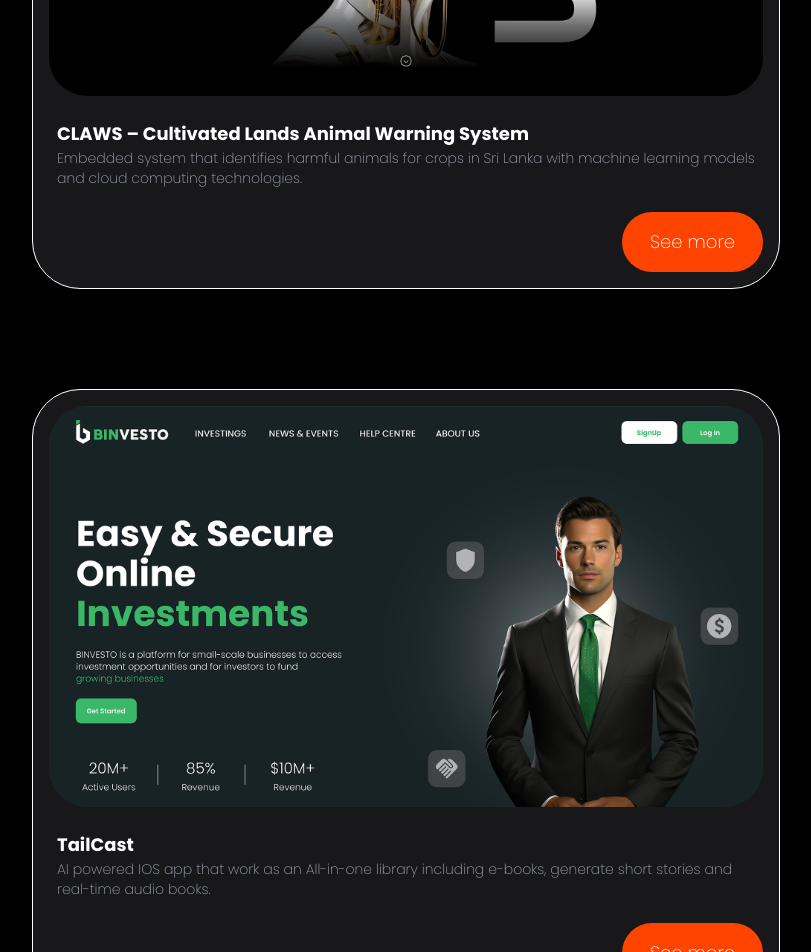
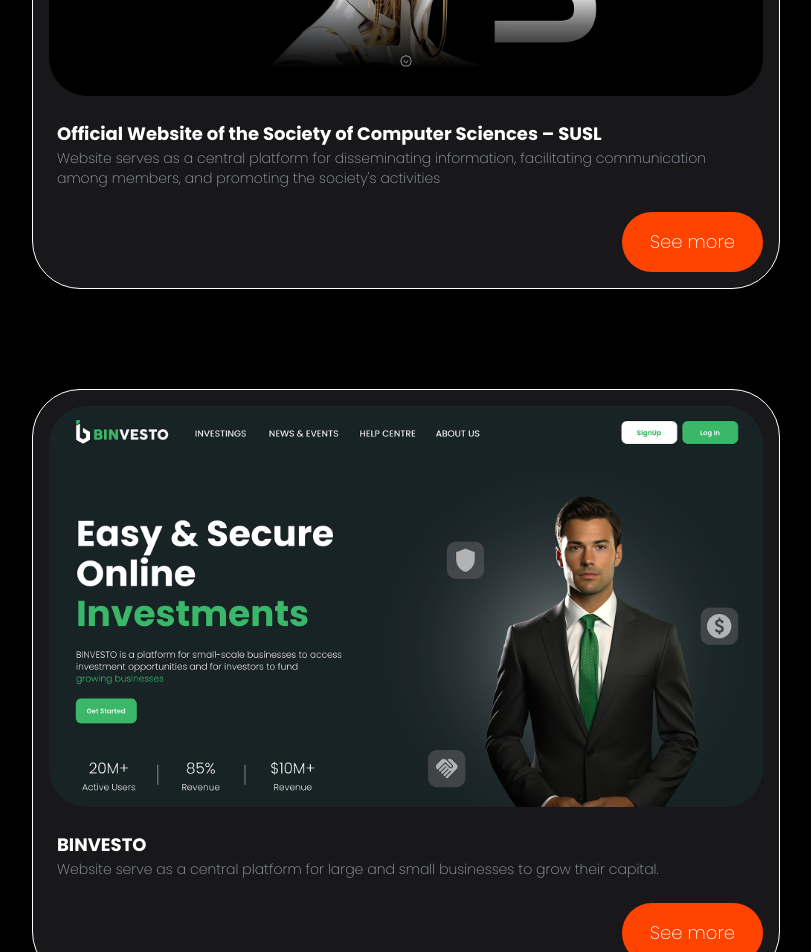
Before and after one commit to GihanSVND/Portfolio, a Next.js app: page / in a window 1280 px wide. Shown: the part 3500-4452 px from the top of the page, without its empty margins (234-1045 px from the left). Built offline with nearby package versions, Linux system fonts and the light colour scheme.

Commit message:
Finished the thumbnails of works

```diff
--- a/app/page.tsx
+++ b/app/page.tsx
@@ -304,23 +304,23 @@
                 <div className="py-[50px] px-[10px] sm:px-[30px] md:px-[80px] lg:px-[250px] flex justify-items-center">
                   <Card
                     image="/SOCS.png"
-                    title="CLAWS – Cultivated Lands Animal Warning System"
-                    description="Embedded system that identifies harmful animals for crops in Sri Lanka with machine learning models and cloud computing technologies. "
+                    title="Official Website of the Society of Computer Sciences – SUSL "
+                    description="Website serves as a central platform for disseminating information, facilitating communication among members, and promoting the society's activities"
                     seeMoreLink="https://example.com"
                   />
                 </div>
                 <div className="py-[50px] px-[10px] sm:px-[30px] md:px-[80px] lg:px-[250px] flex justify-items-center">
                   <Card
                     image="/Binvesto.png"
-                    title="TailCast"
-                    description="AI powered IOS app that work as an All-in-one library including e-books, generate short stories and real-time audio books."
+                    title="BINVESTO"
+                    description="Website serve as a central platform for large and small businesses to grow their capital."
                     seeMoreLink="https://example.com"
                   />
                 </div>
                 <div className="py-[50px] px-[10px] sm:px-[30px] md:px-[80px] lg:px-[250px] flex justify-items-center">
                   <Card
                     image="/Travlo.png"
-                    title="TailCast"
+                    title="TRAVLO"
                     description="AI powered IOS app that work as an All-in-one library including e-books, generate short stories and real-time audio books."
                     seeMoreLink="https://example.com"
                   />
@@ -352,8 +352,8 @@
               <div className="py-[50px] px-[10px] sm:px-[30px] md:px-[80px] lg:px-[250px] flex justify-items-center">
                 <Card
                     image="/SOCS.png"
-                  title="CLAWS – Cultivated Lands Animal Warning System"
-                  description="Embedded system that identifies harmful animals for crops in Sri Lanka with machine learning models and cloud computing technologies. "
+                    title="Official Website of the Society of Computer Sciences – SUSL "
+                    description="Website serves as a central platform for disseminating information, facilitating communication among members, and promoting the society's activities"
                     seeMoreLink="https://example.com"
                   />
               </div>
```
Lines whose indentation alone changed are shown as unchanged.
